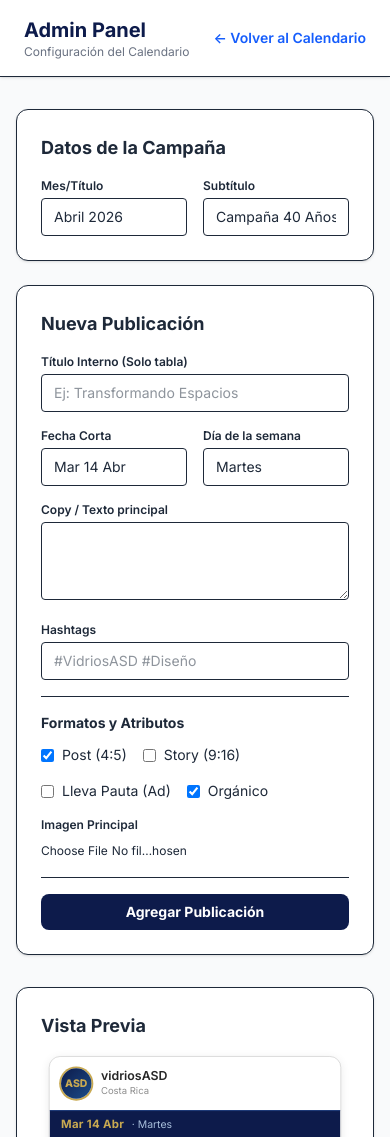
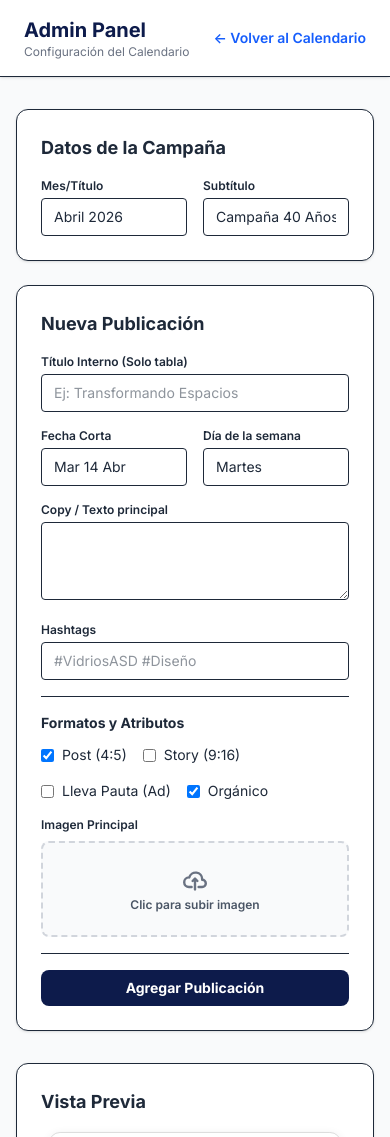
Before and after one commit to rondrix/Planificador-ADS, a React (Vite) app: page /admin in a window 390 px wide. Shown: the top 1137 px of the page. Built offline with nearby package versions, Linux system fonts and the light colour scheme; some icons are missing.

Commit message:
Enhance image upload UI with clear drag-and-drop style buttons

```diff
--- a/src/components/AdminPanel.jsx
+++ b/src/components/AdminPanel.jsx
@@ -167,17 +167,34 @@ export const AdminPanel = () => {
                 </div>
               </div>
 
-              <div className="grid grid-cols-2 gap-4">
+              <div className="grid grid-cols-1 md:grid-cols-2 gap-4">
                 <div>
-                  <label className="block text-xs font-semibold mb-1">Imagen Principal</label>
-                  <input type="file" accept="image/*" onChange={(e) => handleImageUpload(e, 'mainImageUrl')} className="w-full text-xs" />
-                  {formData.mainImageUrl && <img src={formData.mainImageUrl} alt="preview" className="h-16 mt-2 object-contain rounded border bg-gray-100" />}
+                  <label className="block text-xs font-semibold mb-2">Imagen Principal</label>
+                  <label className="flex flex-col items-center justify-center w-full h-24 border-2 border-gray-300 border-dashed rounded-lg cursor-pointer bg-gray-50 hover:bg-gray-100 transition-colors">
+                    <div className="flex flex-col items-center justify-center pt-4 pb-3">
+                      <svg className="w-6 h-6 mb-1 text-gray-500" aria-hidden="true" xmlns="http://www.w3.org/2000/svg" fill="none" viewBox="0 0 20 16">
+                          <path stroke="currentColor" strokeLinecap="round" strokeLinejoin="round" strokeWidth="2" d="M13 13h3a3 3 0 0 0 0-6h-.025A5.56 5.56 0 0 0 16 6.5 5.5 5.5 0 0 0 5.207 5.021C5.137 5.017 5.071 5 5 5a4 4 0 0 0 0 8h2.167M10 15V6m0 0L8 8m2-2 2 2"/>
+                      </svg>
+                      <p className="text-xs text-gray-600 font-semibold">Clic para subir imagen</p>
+                    </div>
+                    <input type="file" accept="image/*" onChange={(e) => handleImageUpload(e, 'mainImageUrl')} className="hidden" />
+                  </label>
+                  {formData.mainImageUrl && <img src={formData.mainImageUrl} alt="preview" className="h-20 w-full mt-2 object-contain rounded-lg border border-gray-200 bg-gray-100" />}
                 </div>
+
                 {formData.isAd && (
                   <div>
-                    <label className="block text-xs font-semibold mb-1">Imagen Pauta (Ad)</label>
-                    <input type="file" accept="image/*" onChange={(e) => handleImageUpload(e, 'adImageUrl')} className="w-full text-xs" />
-                    {formData.adImageUrl && <img src={formData.adImageUrl} alt="preview" className="h-16 mt-2 object-contain rounded border bg-gray-100" />}
+                    <label className="block text-xs font-semibold mb-2">Imagen Pauta (Ad)</label>
+                    <label className="flex flex-col items-center justify-center w-full h-24 border-2 border-yellow-300 border-dashed rounded-lg cursor-pointer bg-yellow-50 hover:bg-yellow-100 transition-colors">
+                      <div className="flex flex-col items-center justify-center pt-4 pb-3">
+                        <svg className="w-6 h-6 mb-1 text-yellow-600" aria-hidden="true" xmlns="http://www.w3.org/2000/svg" fill="none" viewBox="0 0 20 16">
+                            <path stroke="currentColor" strokeLinecap="round" strokeLinejoin="round" strokeWidth="2" d="M13 13h3a3 3 0 0 0 0-6h-.025A5.56 5.56 0 0 0 16 6.5 5.5 5.5 0 0 0 5.207 5.021C5.137 5.017 5.071 5 5 5a4 4 0 0 0 0 8h2.167M10 15V6m0 0L8 8m2-2 2 2"/>
+                        </svg>
+                        <p className="text-xs text-yellow-700 font-semibold">Subir imagen Ad</p>
+                      </div>
+                      <input type="file" accept="image/*" onChange={(e) => handleImageUpload(e, 'adImageUrl')} className="hidden" />
+                    </label>
+                    {formData.adImageUrl && <img src={formData.adImageUrl} alt="preview" className="h-20 w-full mt-2 object-contain rounded-lg border border-gray-200 bg-yellow-50" />}
                   </div>
                 )}
               </div>
```
